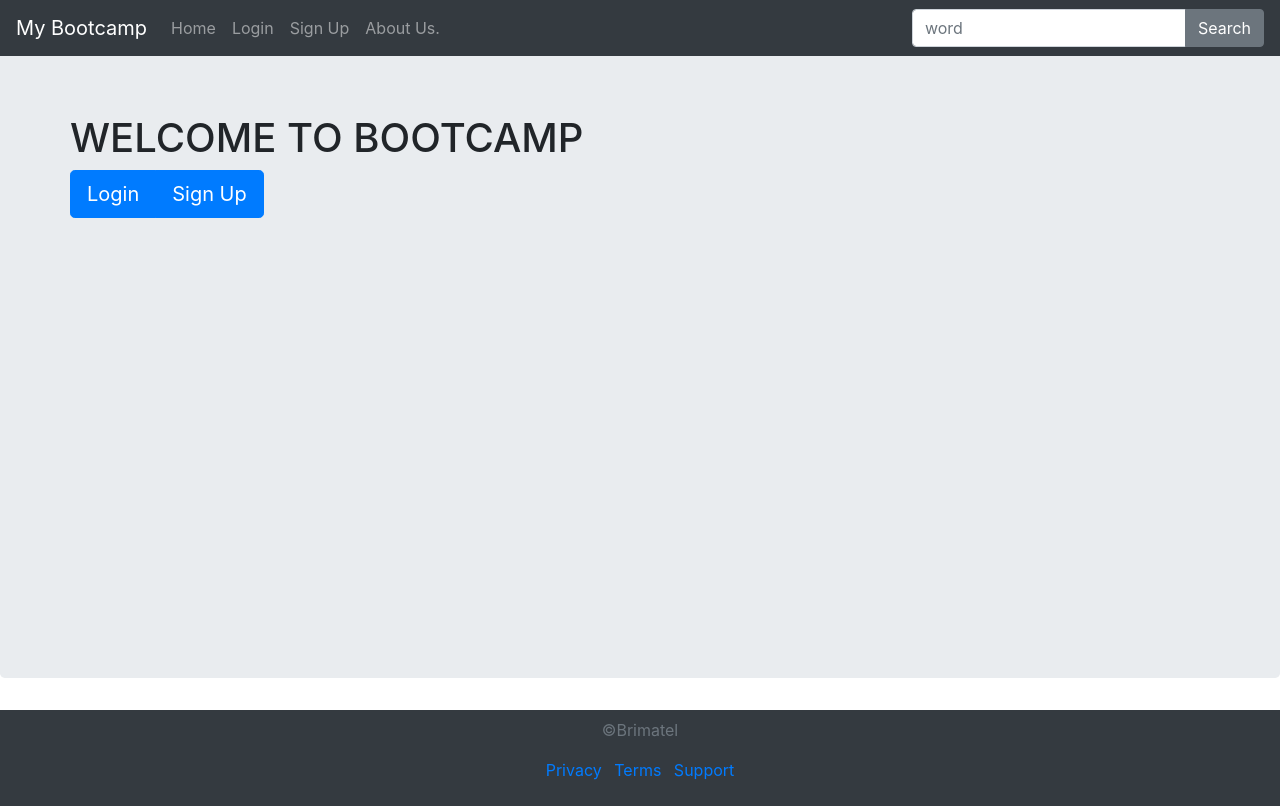
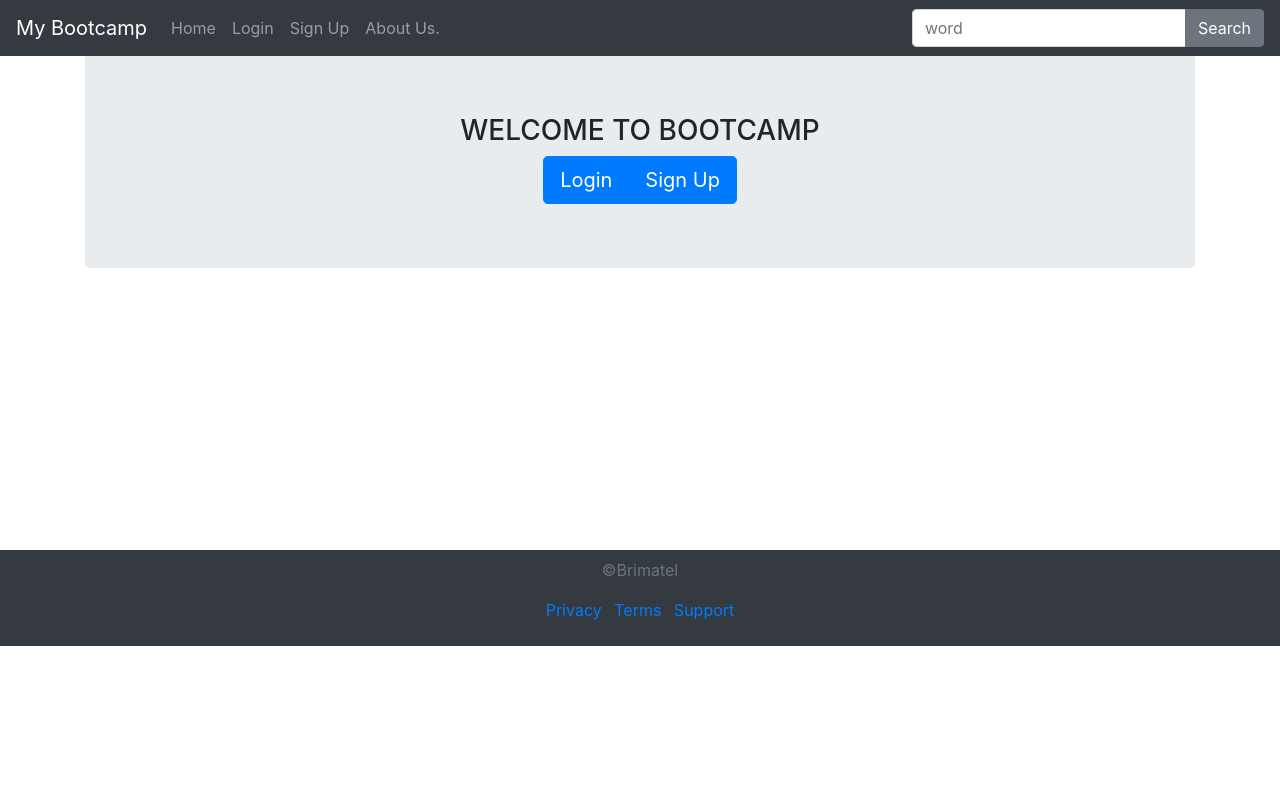
Before and after one commit to farouq007/my-bootcamp-app, a Django app: page / in a window 1280 px wide. After the commit the page ends 646 px from the top, so only its background shows below. Run offline with Django 3.2, Linux system fonts and the light colour scheme; some libraries are stand-ins or nearby versions.

Commit message:
edited the index page

```diff
--- a/bootcamp/static/css/base2.css
+++ b/bootcamp/static/css/base2.css
@@ -4,3 +4,12 @@ header{
 .container{
 	min-height: 500px;
 }
+
+body{
+	background: url({% static "pics/bootcamp.jpg" %}) no-repeat center center fixed;
+    -webkit-background-size: cover;
+    -moz-background-size: cover;
+    -o-background-size: cover;
+    background-size: cover;
+
+}
--- a/bootcamp/templates/base2.html
+++ b/bootcamp/templates/base2.html
@@ -38,8 +38,6 @@
           <li class="nav-item dropdown">
             <a class="nav-link dropdown-toggle" data-toggle="dropdown" href="#" role="button" aria-haspopup="true" aria-expanded="false"> {{registerd_user}} </a>
             <div class="dropdown-menu">
-              <a class="dropdown-item" href="#">Action</a>
-              <a class="dropdown-item" href="#">Action</a>
               <a class="dropdown-item" href="{% url 'password_change' %}">Password Change</a>
               <div class="dropdown-divider"></div>
               <a class="dropdown-item" href="{% url 'logout' %}">Logout</a>
--- a/bootcamp/templates/index.html
+++ b/bootcamp/templates/index.html
@@ -1,15 +1,15 @@
 {% extends 'base.html' %}
 
 {% block content %}
-  		<div class="jumbotron">
-  			<div class="container">
-  				<div class="row">
-  					<h1 class="mt-100">WELCOME TO BOOTCAMP</h1>
-  				</div>
-  				<div class="row btn-group">
-  					<button type="button" class="btn btn-primary btn-lg">Login</button>
-  					<button type="button" class="btn btn-primary btn-lg">Sign Up</button>
-  				</div>
-  			</div>
-  		</div>
+	<div class="container">
+		<div class=" jumbotron text-center">
+			<h3 class="text-center">WELCOME TO BOOTCAMP</h3>
+		<div class="row btn-group">
+			<button type="button" class="btn btn-primary btn-lg">
+        <a style="color:white; text-decoration:none;" href="{% url 'login' %}">Login</a></button>
+			<button type="button" class="btn btn-primary btn-lg">
+        <a style="color:white; text-decoration:none;" href="{% url 'signUp' %}">Sign Up</a></button>
+			</div>
+		</div>
+	</div>
 {% endblock %}
```
Also changed, not shown: bootcamp/static/pics/bootcamp.jpg (added), db.sqlite3.
